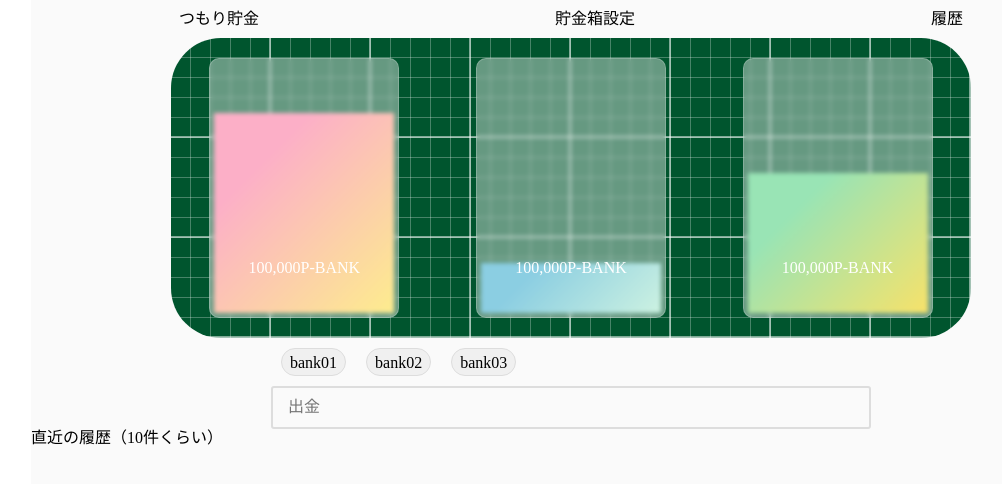
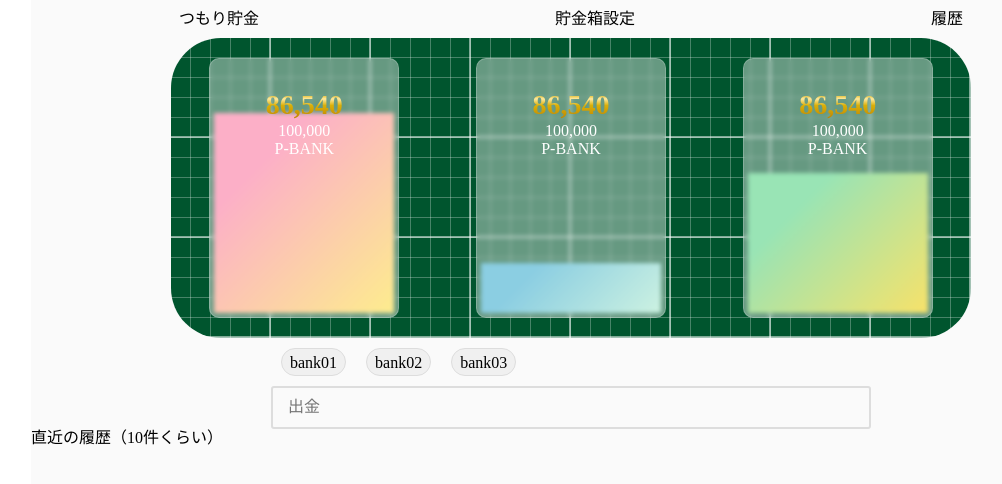
Before and after one commit to kapeing/plan-bank, a Vue app: page / in a window 1280 px wide. Shown: the top 484 px of the page, without its empty margins (69-1071 px from the left). Built offline with nearby package versions, Linux system fonts and the light colour scheme.

Commit message:
現在の貯金額のガワを追加

```diff
--- a/src/App.vue
+++ b/src/App.vue
@@ -11,15 +11,24 @@
       <ul class="bank_area">
         <li class="bank01">
           <span class="graph"></span>
-          <div class="bank_box"><span>100,000</span>P-BANK</div>
+          <div class="bank_box">
+            <span class="curent_saved">86,540</span>
+            <span>100,000</span><span>P-BANK</span>
+          </div>
         </li>
         <li class="bank02">
           <span class="graph"></span>
-          <div class="bank_box"><span>100,000</span>P-BANK</div>
+          <div class="bank_box">
+            <span class="curent_saved">86,540</span>
+            <span>100,000</span><span>P-BANK</span>
+          </div>
         </li>
         <li class="bank03">
           <span class="graph"></span>
-          <div class="bank_box"><span>100,000</span>P-BANK</div>
+          <div class="bank_box">
+            <span class="curent_saved">86,540</span>
+            <span>100,000</span><span>P-BANK</span>
+          </div>
         </li>
       </ul>
       <div class="withdrawal">
@@ -28,7 +37,7 @@
           <li>bank02</li>
           <li>bank03</li>
         </ul>
-        <input type="text" placeholder="出金">
+        <input type="text" placeholder="出金" />
       </div>
     </main>
     <aside><div>直近の履歴（10件くらい）</div></aside>
@@ -37,8 +46,8 @@
 
 <script>
 export default {
-  name: 'App'
-}
+  name: "App"
+};
 </script>
 
 <style lang="scss">
@@ -77,11 +86,13 @@ nav {
   padding-top: 20px;
   border-radius: 50px;
   background-color: #00552e;
-  background-image:
-    linear-gradient(rgba(255,255,255,.5) 2px, transparent 2px),
-    linear-gradient(90deg, rgba(255,255,255,.5) 2px, transparent 2px),
-    linear-gradient(rgba(255,255,255,.28) 1px, transparent 1px),
-    linear-gradient(90deg, rgba(255,255,255,.28) 1px, transparent 1px);
+  background-image: linear-gradient(
+      rgba(255, 255, 255, 0.5) 2px,
+      transparent 2px
+    ),
+    linear-gradient(90deg, rgba(255, 255, 255, 0.5) 2px, transparent 2px),
+    linear-gradient(rgba(255, 255, 255, 0.28) 1px, transparent 1px),
+    linear-gradient(90deg, rgba(255, 255, 255, 0.28) 1px, transparent 1px);
   background-size: 100px 100px, 100px 100px, 20px 20px, 20px 20px;
   background-position: -2px -2px, -2px -2px, -1px -1px, -1px -1px;
   display: flex;
@@ -97,15 +108,32 @@ nav {
       z-index: 3;
       backdrop-filter: blur(2px);
       -webkit-backdrop-filter: blur(2px);
-      background: rgba(255,255,255,0.4);
+      background: rgba(255, 255, 255, 0.4);
       border-radius: 10px;
-      border: 1px solid rgba(255,255,255,0.2);
+      border: 1px solid rgba(255, 255, 255, 0.2);
       position: relative;
       display: block;
       margin: 0 auto;
       color: #fff;
       text-align: center;
-      padding-top: 200px;
+      .curent_saved {
+        margin-top: 30px;
+        font-size: 28px;
+        font-weight: bold;
+        color: transparent;
+        background: linear-gradient(
+          0deg,
+          #b67b03 0%,
+          #daaf08 50%,
+          #fee9a0 70%,
+          #daaf08 85%,
+          #b67b03 90% 100%
+        );
+        -webkit-background-clip: text;
+      }
+      span {
+        display: block;
+      }
     }
     .graph {
       width: 180px;
```
